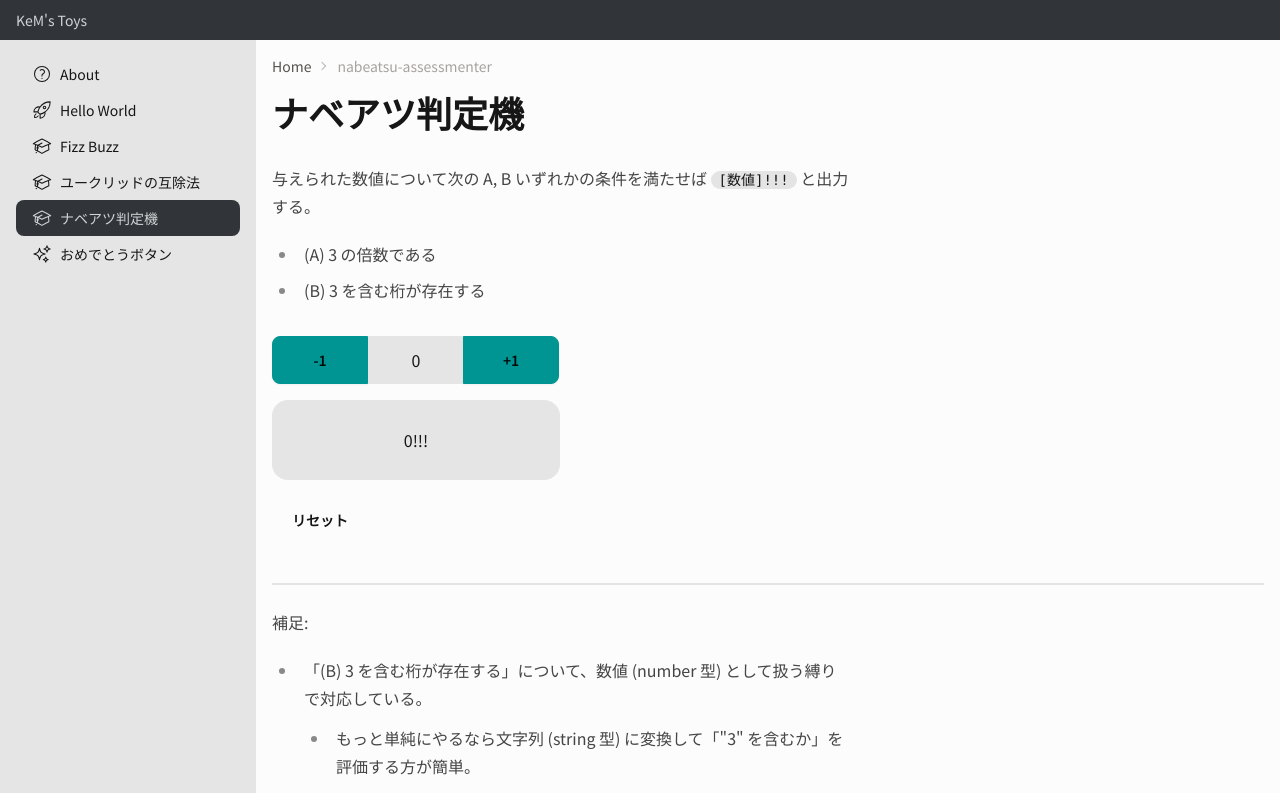
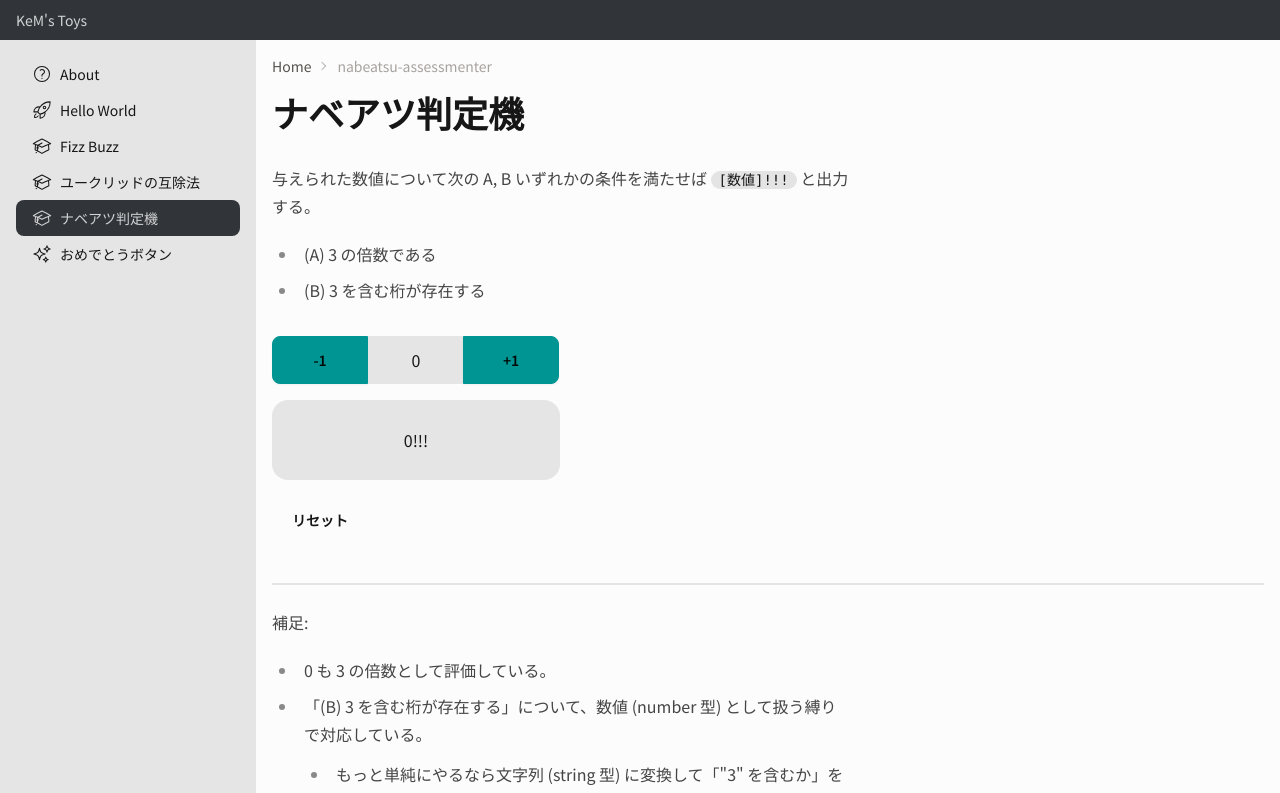
Before and after one commit to kem198/kems-toys, a Next.js app: page /nabeatsu-assessmenter in a window 1280 px wide. Shown: the top 793 px of the page. Built offline with nearby package versions, Linux system fonts and the light colour scheme.

Commit message:
small changed

```diff
--- a/src/app/(toys)/nabeatsu-assessmenter/page.tsx
+++ b/src/app/(toys)/nabeatsu-assessmenter/page.tsx
@@ -14,6 +14,7 @@ const bodySource = `
 const supplementSource = `
 補足:
 
+- 0 も 3 の倍数として評価している。
 - 「(B) 3 を含む桁が存在する」について、数値 (number 型) として扱う縛りで対応している。
     - もっと単純にやるなら文字列 (string 型) に変換して「"3" を含むか」を評価する方が簡単。
 
@@ -27,6 +28,7 @@ const supplementSource = `
     >
     > 「3の倍数と3のつく数のときだけアホになる」という、Fizz Buzzと同様の考えのギャグを行っている。
 
+- [0は何の倍数？ | 稲荷塾](https://inarijuku.com/2017/09/17/5521/)
 - [力試しにナベアツのような判定をするプログラムを作ろうとしたところ、問題が発生しました。 - 人力検索はてな](https://q.hatena.ne.jp/1207585413)
 
     > 例えば351
```
Also changed, not shown: src/components/Organisms/NabeatsuAssessmenter.tsx (+5 -2 lines).
